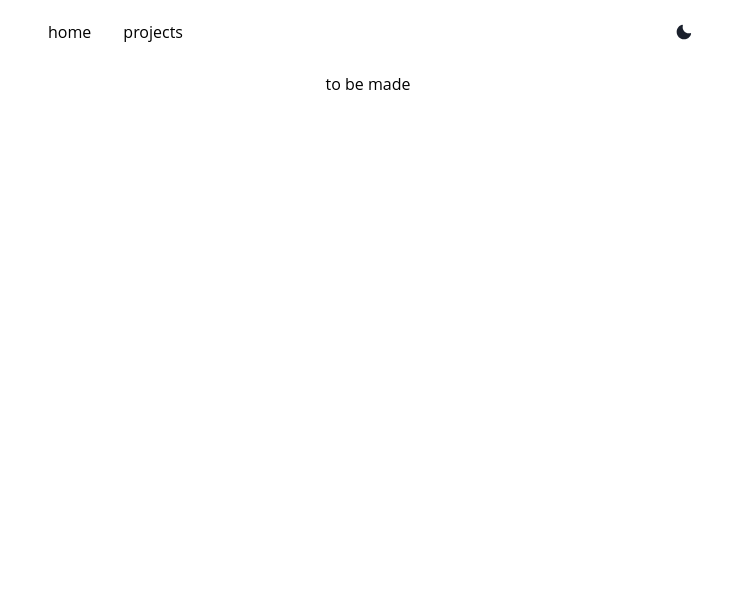
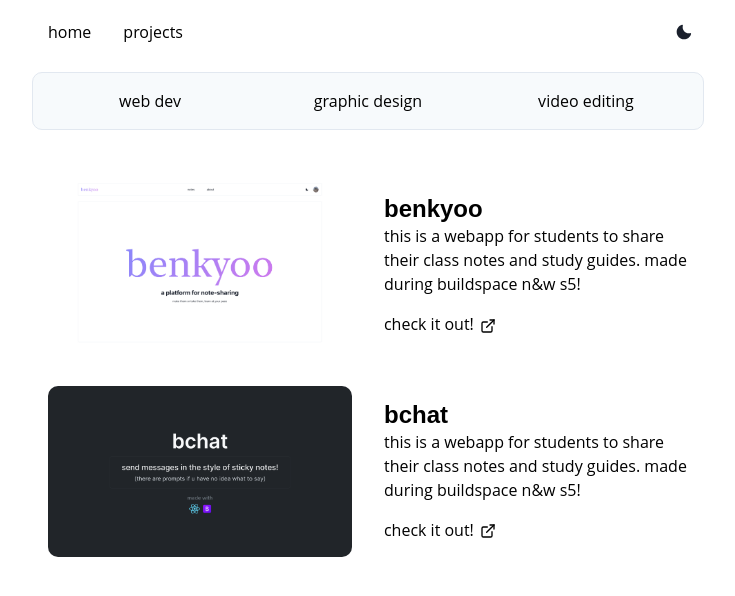
Before and after one commit to Jecal/portfolio, a React (Vite) app: page /projects in a window 1280 px wide. Shown: the top 596 px of the page, without its empty margins (272-1007 px from the left). Built offline with nearby package versions, Linux system fonts and the light colour scheme.

Commit message:
projects tab (more to be done)

```diff
--- a/src/pages/ProjectsPage.tsx
+++ b/src/pages/ProjectsPage.tsx
@@ -1,7 +1,23 @@
 import Navbar from "../components/Navbar";
 
 // chakra
-import { Show, VStack } from "@chakra-ui/react";
+import {
+  Show,
+  VStack,
+  Tabs,
+  TabList,
+  TabPanels,
+  Tab,
+  TabPanel,
+  useColorMode,
+  Box,
+  Heading,
+  Text,
+  Image,
+  Flex,
+  Link,
+} from "@chakra-ui/react";
+import { ExternalLinkIcon } from "@chakra-ui/icons";
 
 function Projects() {
   return (
@@ -15,9 +31,83 @@ function Projects() {
 }
 
 const Main = () => {
+  const { colorMode } = useColorMode();
   return (
     <>
-      <Show above="md">to be made</Show>
+      <Show above="md">
+        <Box w={"2xl"}>
+          <Tabs variant="unstyled" isFitted>
+            <TabList
+              bg={colorMode === "light" ? "gray.50" : "#292929"}
+              p={2}
+              borderRadius={10}
+              borderWidth={1}
+            >
+              <Tab>web dev</Tab>
+              <Tab>graphic design</Tab>
+              <Tab>video editing</Tab>
+            </TabList>
+            <TabPanels mt={4}>
+              <TabPanel>
+                <Flex direction={"row"} alignItems={"center"}>
+                  <Box>
+                    <Image
+                      src="/benkyooLanding.png"
+                      borderRadius={10}
+                      my={4}
+                      w={"lg"}
+                    />
+                  </Box>
+                  <Box ml={8}>
+                    <Flex direction={"column"}>
+                      <Box mb={4}>
+                        <Heading as="h2" fontSize={"2xl"}>
+                          benkyoo
+                        </Heading>
+                        <Text maxW={"lg"}>
+                          this is a webapp for students to share their class
+                          notes and study guides. made during buildspace n&w s5!
+                        </Text>
+                      </Box>
+                      <Link href={"https://benkyoo.netlify.app/"} isExternal>
+                        check it out! <ExternalLinkIcon mx="2px" />
+                      </Link>
+                    </Flex>
+                  </Box>
+                </Flex>
+                <Flex direction={"row"} alignItems={"center"}>
+                  <Box>
+                    <Image
+                      src="/bchatLanding.png"
+                      borderRadius={10}
+                      my={4}
+                      w={"lg"}
+                    />
+                  </Box>
+                  <Box ml={8}>
+                    <Flex direction={"column"}>
+                      <Box mb={4}>
+                        <Heading as="h2" fontSize={"2xl"}>
+                          bchat
+                        </Heading>
+                        <Text maxW={"lg"}>
+                          this is a webapp for students to share their class
+                          notes and study guides. made during buildspace n&w s5!
+                        </Text>
+                      </Box>
+                      <Link href={"https://bchat-v2.netlify.app/"} isExternal>
+                        check it out! <ExternalLinkIcon mx="2px" />
+                      </Link>
+                    </Flex>
+                  </Box>
+                </Flex>
+              </TabPanel>
+              <TabPanel>box</TabPanel>
+              <TabPanel>box</TabPanel>
+            </TabPanels>
+          </Tabs>
+        </Box>
+      </Show>
       <Show below="md">to be made</Show>
     </>
   );
```
Also changed, not shown: public/bchatLanding.png (added), public/benkyooLanding.png (added).
